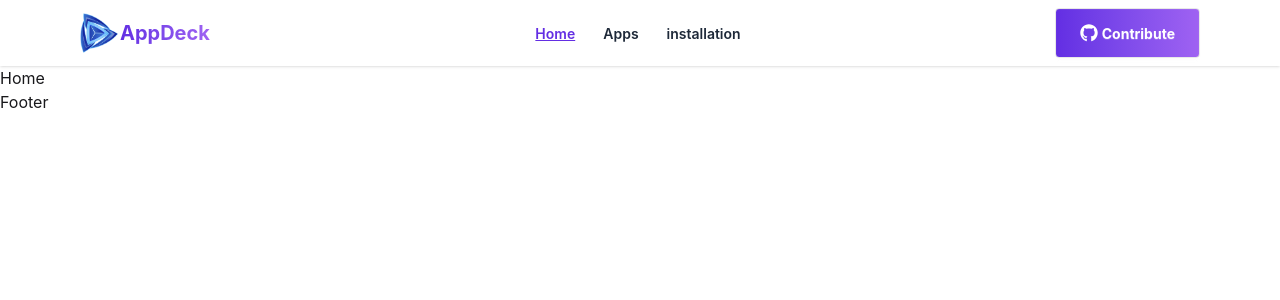
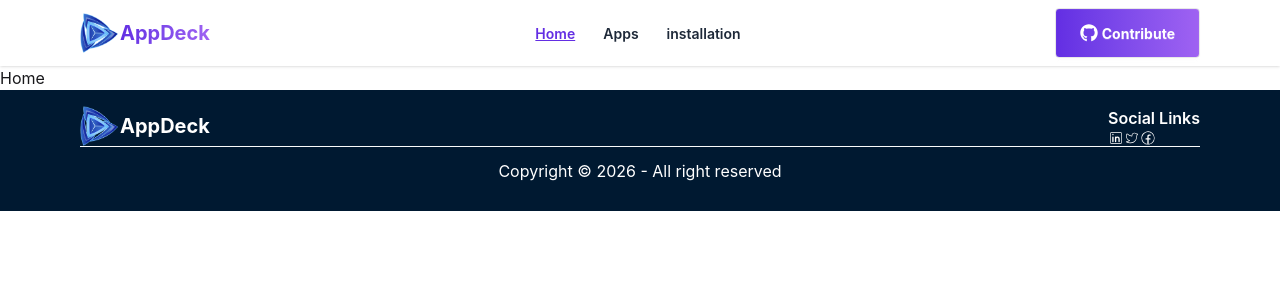
Before and after one commit to muhammed-mamun/appdeck, a React (Vite) app: page / in a window 1280 px wide. Shown: the top 300 px of the page. Built offline with nearby package versions, Linux system fonts and the light colour scheme.

Commit message:
footer and error page added

```diff
--- a/src/Routes/Routes.jsx
+++ b/src/Routes/Routes.jsx
@@ -9,7 +9,7 @@ export const router = createBrowserRouter([
     {
         path: '/',
         Component: Root,
-        errorElement: ErrorPage,
+        errorElement: <ErrorPage/>,
         children: [
             {
                 index: true,
--- a/src/components/shared/Footer/Footer.jsx
+++ b/src/components/shared/Footer/Footer.jsx
@@ -1,7 +1,26 @@
-import React from 'react'
-
+import { Link } from 'react-router'
+import logo from '../../../assets/logo.png'
+import { CiFacebook, CiLinkedin, CiTwitter } from 'react-icons/ci'
 export default function Footer() {
   return (
-    <div>Footer</div>
+    <div className='px-20 py-4 bg-[#001931]'>
+      <div className='flex justify-between'>
+        <Link to={'/'} className="flex items-center text-xl">
+          <img className="w-10 h-10" src={logo} alt="logo" />
+          <p className='font-bold text-white'>AppDeck</p>
+        </Link>
+        <div>
+          <p className='font-semibold text-white'>Social Links</p>
+          <div className='flex mr-2 text-white'>
+            <CiLinkedin />
+            <CiTwitter />
+            <CiFacebook />
+          </div>
+        </div>
+      </div>
+      <div className='w-full h-px bg-gray-50'></div>
+      <p className='text-center text-white py-3'>Copyright © {new Date().getFullYear()} - All right reserved</p>
+
+    </div>
   )
 }
--- a/src/pages/ErrorPage/ErrorPage.jsx
+++ b/src/pages/ErrorPage/ErrorPage.jsx
@@ -1,7 +1,24 @@
-import React from 'react'
+import { Link } from 'react-router'
+import ErrorImg from '../../assets/App-Error.png'
+import Header from '../../components/shared/Header/Header'
+import Footer from '../../components/shared/Footer/Footer'
+export default function ErrorPage() {
 
-export default function ErrorPage() {
   return (
-    <div>ErrorPage</div>
+   <>
+   <Header/>
+    <div className='py-10 min-h-[48vh]'>
+     <div className='flex flex-col justify-center items-center space-y-10'>
+       <img src={ErrorImg} alt="Error 404 Image" />
+       <div className='text-center space-y-6'>
+          <p className='text-gray-800 text-4xl text-center font-semibold'>Oops Page not found!</p>
+          <p className='text-gray-400 text-center'>The page you are looking for is not available</p>
+          <Link className='text-white bg-linear-to-br from-[#632EE3] to-[#9F62F2] px-6 btn'>Go back</Link>
+       </div>
+     </div>
+    </div>
+    <Footer/>
+   </>
+
   )
 }
```
